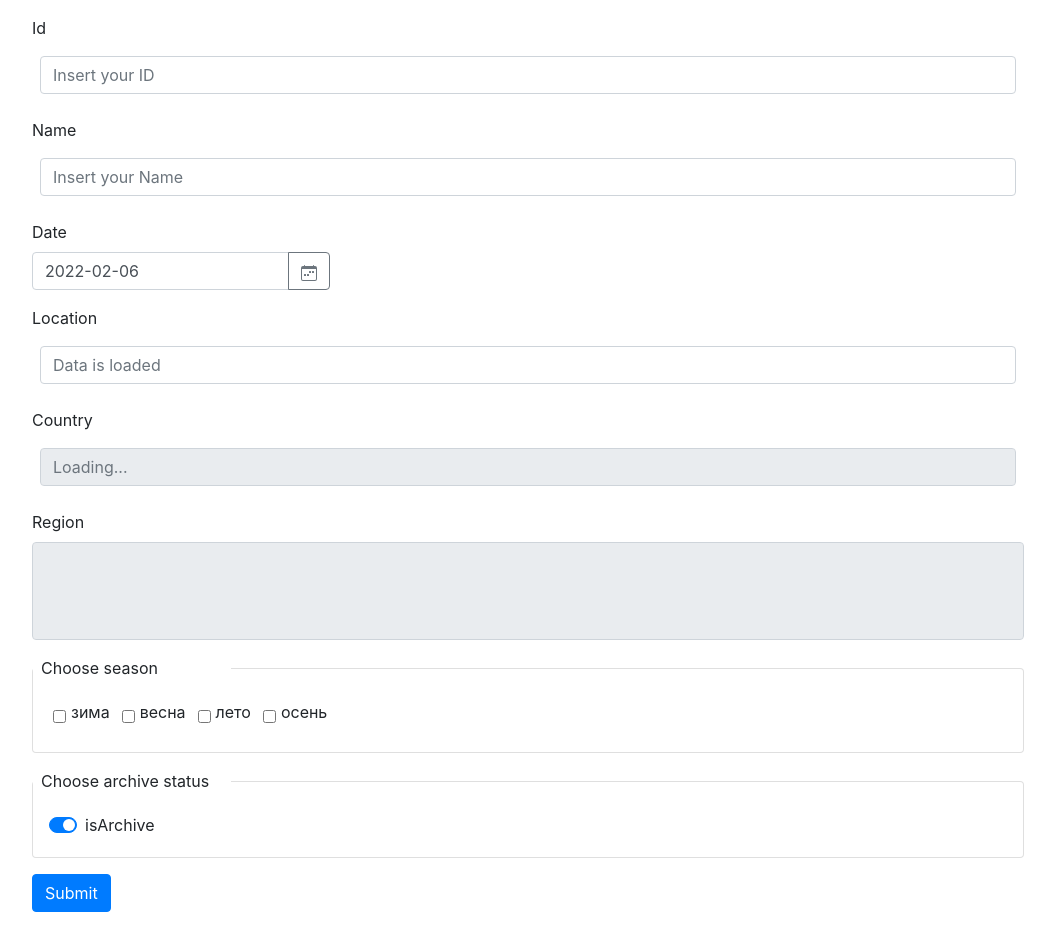
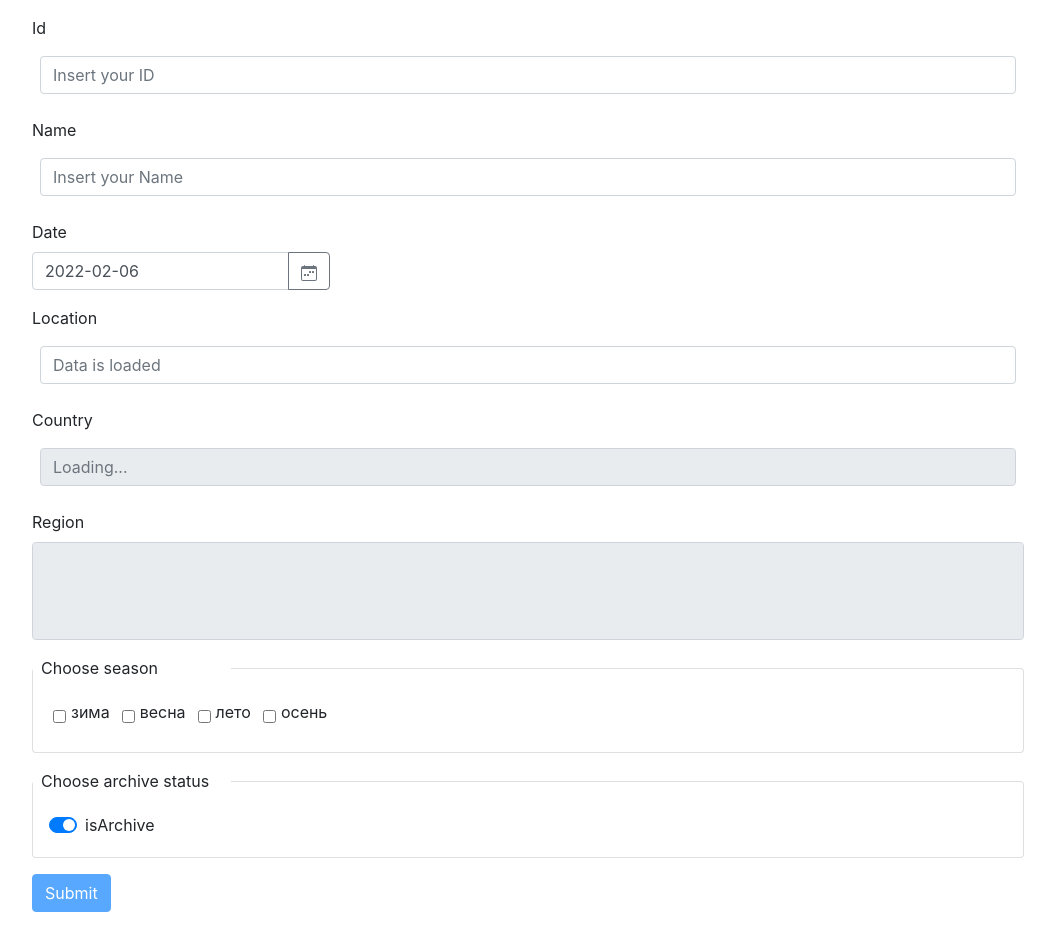
Before and after one commit to voskanvl/kozlov, an Angular app: page / in a window 1280 px wide. Shown: the whole page, without its empty margins (112-1167 px from the left). Built offline with nearby package versions, Linux system fonts and the light colour scheme.

Commit message:
disabled send button until form is invalid

```diff
--- a/src/app/app.component.html
+++ b/src/app/app.component.html
@@ -130,5 +130,5 @@
       <label class="custom-control-label" for="customSwitches">isArchive</label>
     </div>
   </fieldset>
-  <input type="submit" class="btn btn-primary" (click)="submit()"/>
+  <input type="submit" class="btn btn-primary" (click)="submit()" [disabled]="myForm.invalid"/>
 </form>
```
